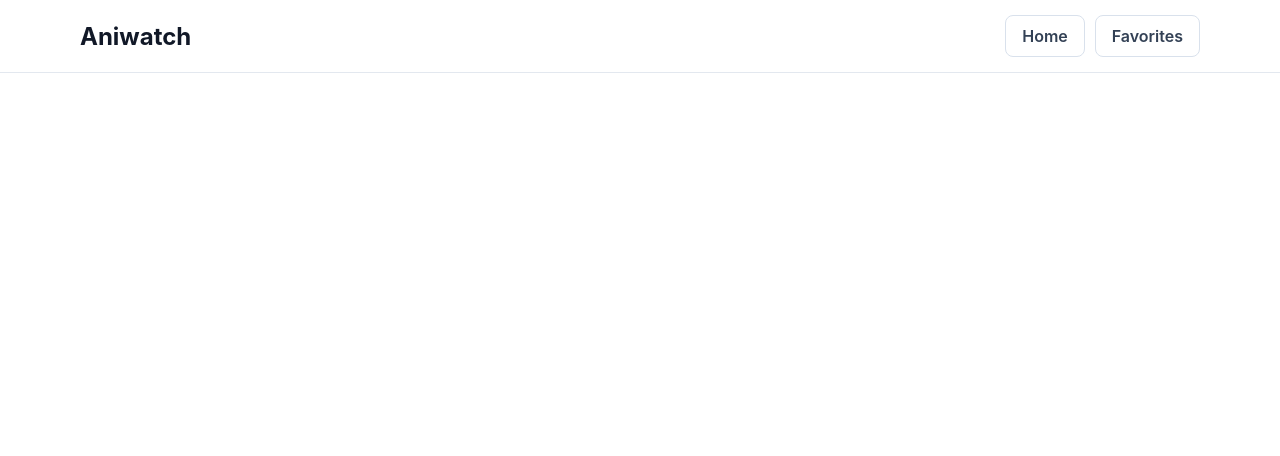
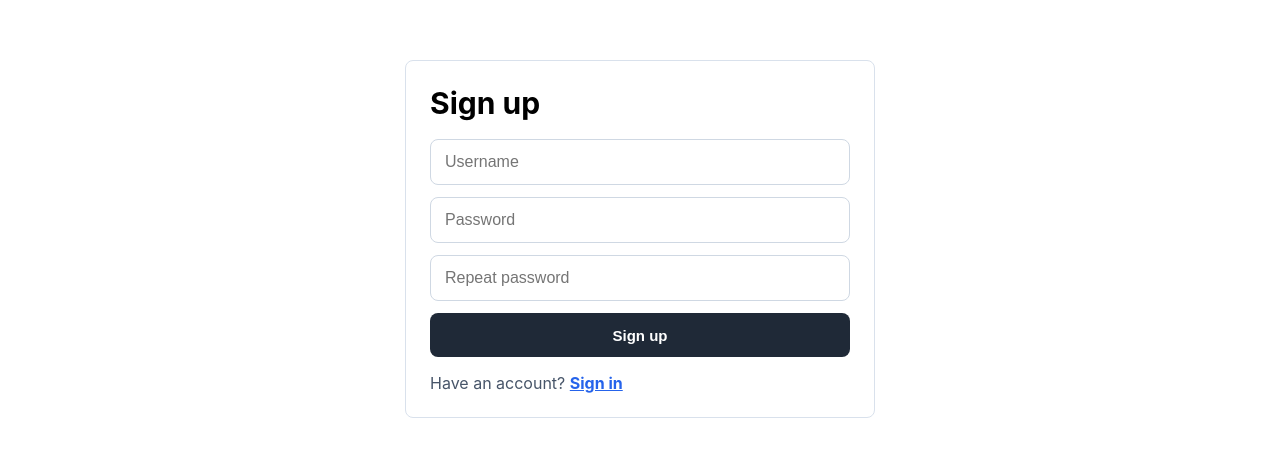
Before and after one commit to zmtrxq/aniwatch, a React (Create React App) app: page /signup in a window 1280 px wide. Shown: the top 456 px of the page. Built offline with nearby package versions, Linux system fonts and the light colour scheme.

Commit message:
add authentication

```diff
--- a/src/App.css
+++ b/src/App.css
@@ -85,3 +85,58 @@
   background: #ffffff;
   color: #64748b;
 }
+
+.auth-page {
+  width: 1120px;
+  margin: 60px auto;
+  display: flex;
+  justify-content: center;
+}
+
+.auth-card {
+  width: 420px;
+  padding: 24px;
+  border: 1px solid #d9e1ec;
+  border-radius: 8px;
+  background: #ffffff;
+}
+
+.auth-card h1 {
+  margin: 0 0 18px;
+  font-size: 30px;
+}
+
+.auth-form {
+  display: grid;
+  gap: 12px;
+}
+
+.auth-form input {
+  height: 44px;
+  padding: 0 14px;
+  border: 1px solid #cfd8e3;
+  border-radius: 8px;
+  font-size: 16px;
+}
+
+.auth-form button {
+  height: 44px;
+  padding: 0 18px;
+  border: 0;
+  border-radius: 8px;
+  background: #1f2937;
+  color: #ffffff;
+  font-size: 15px;
+  font-weight: 700;
+  cursor: pointer;
+}
+
+.auth-card p {
+  margin: 16px 0 0;
+  color: #475569;
+}
+
+.auth-card a {
+  color: #2563eb;
+  font-weight: 700;
+}
--- a/src/App.js
+++ b/src/App.js
@@ -1,23 +1,50 @@
-import { BrowserRouter, Route, Routes } from 'react-router-dom';
+import { BrowserRouter, Navigate, Route, Routes } from 'react-router-dom';
 import './App.css';
 import Header from './components/Header';
+import { AuthProvider, useAuth } from './context/AuthContext';
 import AnimeDetailsPage from './pages/AnimeDetailsPage';
 import FavoritesPage from './pages/FavoritesPage';
 import HomePage from './pages/HomePage';
+import SignInPage from './pages/SignInPage';
+import SignUpPage from './pages/SignUpPage';
 
-function App() {
+function AppRoutes() {
+  const { user } = useAuth();
+
   return (
     <BrowserRouter future={{ v7_relativeSplatPath: true, v7_startTransition: true }}>
+      {user ? (
+        <>
           <Header />
           <main className="page">
             <Routes>
               <Route path="/" element={<HomePage />} />
               <Route path="/anime/:id" element={<AnimeDetailsPage />} />
               <Route path="/favorites" element={<FavoritesPage />} />
+              <Route path="/signup" element={<Navigate to="/" />} />
+              <Route path="/signin" element={<Navigate to="/" />} />
             </Routes>
           </main>
+        </>
+      ) : (
+        <main className="auth-page">
+          <Routes>
+            <Route path="/signup" element={<SignUpPage />} />
+            <Route path="/signin" element={<SignInPage />} />
+            <Route path="*" element={<Navigate to="/signup" />} />
+          </Routes>
+        </main>
+      )}
     </BrowserRouter>
   );
 }
 
+function App() {
+  return (
+    <AuthProvider>
+      <AppRoutes />
+    </AuthProvider>
+  );
+}
+
 export default App;
--- /dev/null
+++ b/src/context/AuthContext.js
@@ -0,0 +1,54 @@
+import { createContext, useContext, useState } from 'react';
+
+const AuthContext = createContext(null);
+const AUTH_KEY = 'aniwatch_user';
+
+export function AuthProvider({ children }) {
+  const [accounts, setAccounts] = useState([]);
+  const [user, setUser] = useState(() => sessionStorage.getItem(AUTH_KEY) || '');
+
+  function signUp(username, password, repeatPassword) {
+    if (!username || !password || !repeatPassword) {
+      return { ok: false, message: 'Fill all fields' };
+    }
+
+    if (password.length <= 8) {
+      return { ok: false, message: 'Password must be more than 8 characters' };
+    }
+
+    if (password !== repeatPassword) {
+      return { ok: false, message: 'Passwords do not match' };
+    }
+
+    if (accounts.some((account) => account.username === username)) {
+      return { ok: false, message: 'Username already exists' };
+    }
+
+    setAccounts((current) => [...current, { username, password }]);
+    return { ok: true, message: 'Account created. Please sign in' };
+  }
+
+  function signIn(username, password) {
+    const account = accounts.find(
+      (item) => item.username === username && item.password === password
+    );
+
+    if (!account) {
+      return { ok: false, message: 'Incorrect username or password' };
+    }
+
+    sessionStorage.setItem(AUTH_KEY, username);
+    setUser(username);
+    return { ok: true, message: 'Signed in' };
+  }
+
+  return (
+    <AuthContext.Provider value={{ signIn, signUp, user }}>
+      {children}
+    </AuthContext.Provider>
+  );
+}
+
+export function useAuth() {
+  return useContext(AuthContext);
+}
--- /dev/null
+++ b/src/pages/SignInPage.js
@@ -0,0 +1,56 @@
+import { useState } from 'react';
+import { Link, useLocation, useNavigate } from 'react-router-dom';
+import StatusMessage from '../components/StatusMessage';
+import { useAuth } from '../context/AuthContext';
+
+function SignInPage() {
+  const { signIn } = useAuth();
+  const location = useLocation();
+  const navigate = useNavigate();
+  const [username, setUsername] = useState('');
+  const [password, setPassword] = useState('');
+  const [error, setError] = useState('');
+  const successMessage = location.state?.message || '';
+
+  function handleSubmit(event) {
+    event.preventDefault();
+    const result = signIn(username, password);
+
+    if (!result.ok) {
+      setError(result.message);
+      return;
+    }
+
+    navigate('/');
+  }
+
+  return (
+    <section className="auth-card">
+      <h1>Sign in</h1>
+
+      <StatusMessage error={error} success={Boolean(successMessage)} successText={successMessage} />
+
+      <form className="auth-form" onSubmit={handleSubmit}>
+        <input
+          type="text"
+          value={username}
+          onChange={(event) => setUsername(event.target.value)}
+          placeholder="Username"
+        />
+        <input
+          type="password"
+          value={password}
+          onChange={(event) => setPassword(event.target.value)}
+          placeholder="Password"
+        />
+        <button type="submit">Sign in</button>
+      </form>
+
+      <p>
+        New user? <Link to="/signup">Sign up</Link>
+      </p>
+    </section>
+  );
+}
+
+export default SignInPage;
--- /dev/null
+++ b/src/pages/SignUpPage.js
@@ -0,0 +1,67 @@
+import { useState } from 'react';
+import { Link, useNavigate } from 'react-router-dom';
+import StatusMessage from '../components/StatusMessage';
+import { useAuth } from '../context/AuthContext';
+
+function SignUpPage() {
+  const { signUp } = useAuth();
+  const navigate = useNavigate();
+  const [form, setForm] = useState({ username: '', password: '', repeatPassword: '' });
+  const [message, setMessage] = useState('');
+  const [error, setError] = useState('');
+
+  function updateField(field, value) {
+    setForm((current) => ({ ...current, [field]: value }));
+  }
+
+  function handleSubmit(event) {
+    event.preventDefault();
+    const result = signUp(form.username, form.password, form.repeatPassword);
+
+    if (!result.ok) {
+      setError(result.message);
+      setMessage('');
+      return;
+    }
+
+    setError('');
+    setMessage(result.message);
+    navigate('/signin', { state: { message: result.message } });
+  }
+
+  return (
+    <section className="auth-card">
+      <h1>Sign up</h1>
+
+      <StatusMessage error={error} success={Boolean(message)} successText={message} />
+
+      <form className="auth-form" onSubmit={handleSubmit}>
+        <input
+          type="text"
+          value={form.username}
+          onChange={(event) => updateField('username', event.target.value)}
+          placeholder="Username"
+        />
+        <input
+          type="password"
+          value={form.password}
+          onChange={(event) => updateField('password', event.target.value)}
+          placeholder="Password"
+        />
+        <input
+          type="password"
+          value={form.repeatPassword}
+          onChange={(event) => updateField('repeatPassword', event.target.value)}
+          placeholder="Repeat password"
+        />
+        <button type="submit">Sign up</button>
+      </form>
+
+      <p>
+        Have an account? <Link to="/signin">Sign in</Link>
+      </p>
+    </section>
+  );
+}
+
+export default SignUpPage;
```
Lines whose indentation alone changed are shown as unchanged.
